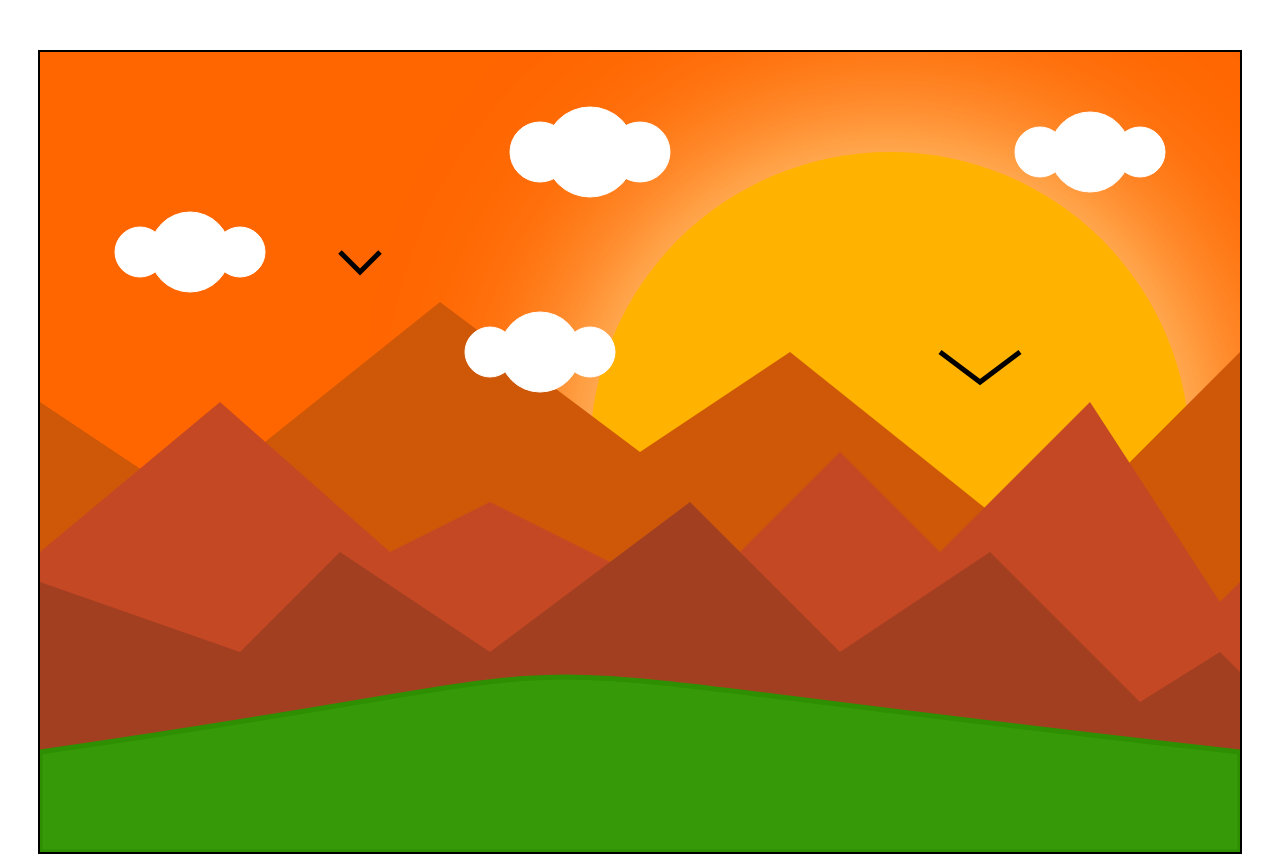
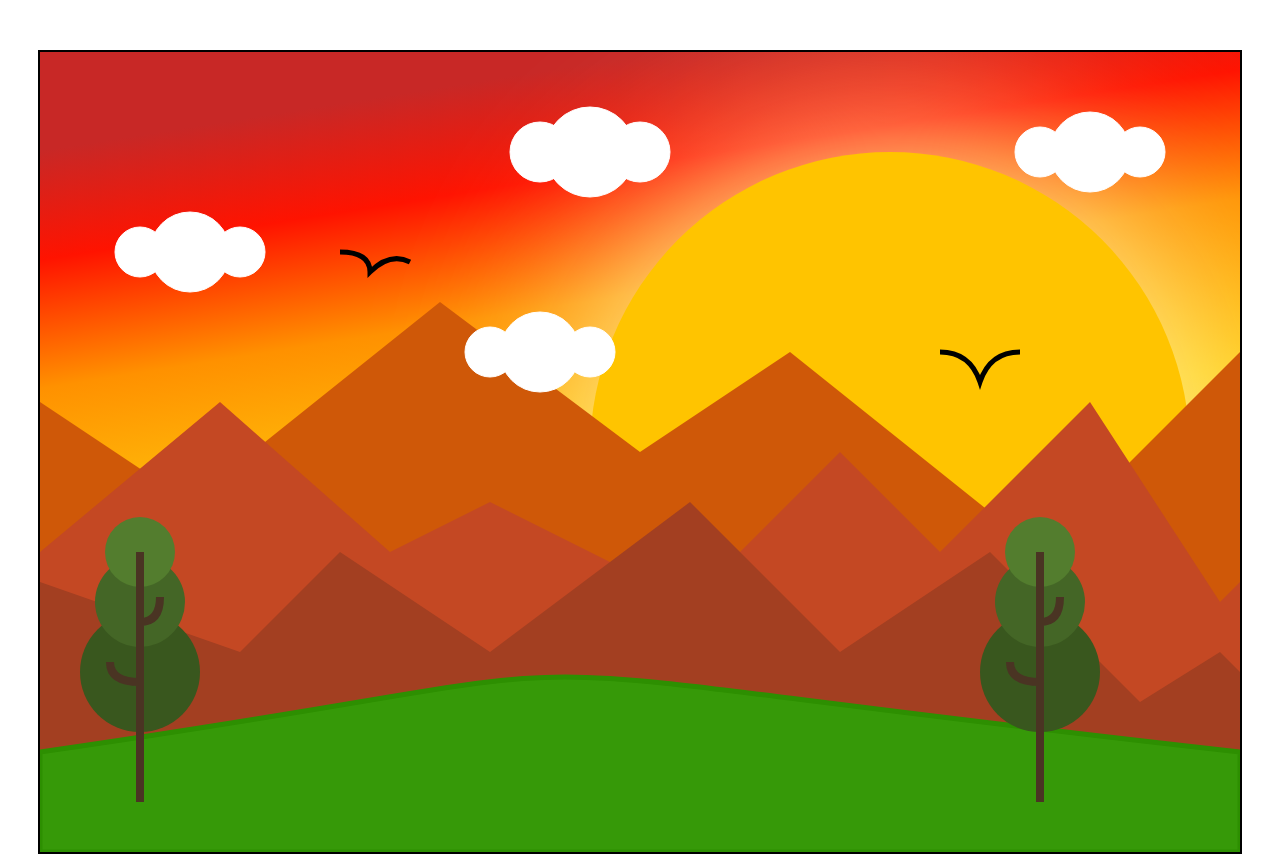
Before and after one commit to CauaSilva28/CanvasCenario, a plain HTML site: page index.html in a window 1280 px wide. Drawn offline with Linux system fonts and the light colour scheme.

Commit message:
Alterando javascript e css

```diff
--- a/css/estilo.css
+++ b/css/estilo.css
@@ -4,5 +4,6 @@
     margin-left:auto;
     margin-right:auto;
     margin-top:50px;
-    background-color:#ff6600;
+    background: linear-gradient(171deg, rgba(200,40,38,1) 10%, rgba(255,19,0,1) 21%, rgba(255,145,0,1) 34%,
+    rgba(255,199,12,1) 51%, rgba(253,210,52,1) 65%, rgba(252,247,69,1) 75%);
 }
--- a/js/script.js
+++ b/js/script.js
@@ -74,10 +74,10 @@ function sol(){
     ctx.shadowBlur = 200;
     ctx.beginPath();
     ctx.arc(850,400,300,0,Math.PI*2,true);
-    ctx.fillStyle = '#ffb300';
+    ctx.fillStyle = '#ffc400';
     ctx.fill();
 
-    ctx.shadowColor = "transparent";
+    ctx.shadowColor = 'transparent';
     ctx.shadowBlur = 0;
 }
 
@@ -128,16 +128,75 @@ function passaro(){
     ctx.strokeStyle = '#000';
     ctx.beginPath();
     ctx.moveTo(900,300);
-    ctx.lineTo(940,330);
-    ctx.lineTo(980,300);
+    ctx.quadraticCurveTo(930,300,940,330);
+    ctx.quadraticCurveTo(950,300,980,300);
     ctx.stroke();
 
     ctx.lineWidth = 5;
     ctx.strokeStyle = '#000';
     ctx.beginPath();
     ctx.moveTo(300,200);
-    ctx.lineTo(320,220);
-    ctx.lineTo(340,200);
+    ctx.quadraticCurveTo(330,200,330,220);
+    ctx.quadraticCurveTo(350,200,370,210);
+    ctx.stroke();
+}
+
+function arvores(){
+    ctx.beginPath();
+    ctx.arc(1000,620,60,0,Math.PI*2,true);
+    ctx.fillStyle = '#39571e';
+    ctx.fill();
+
+    ctx.beginPath();
+    ctx.arc(1000,550,45,0,Math.PI*2,true);
+    ctx.fillStyle = '#446626';
+    ctx.fill();
+
+    ctx.beginPath();
+    ctx.arc(1000,500,35,0,Math.PI*2,true);
+    ctx.fillStyle = '#537d2e';
+    ctx.fill();
+
+    ctx.beginPath();
+    ctx.strokeStyle = '#4a3423';
+    ctx.lineWidth = 8;
+    ctx.moveTo(1000,750);
+    ctx.lineTo(1000,630);
+    ctx.quadraticCurveTo(970,630,970,610);
+    ctx.moveTo(1000,630);
+    ctx.lineTo(1000,570);
+    ctx.quadraticCurveTo(1020,570,1020,545);
+    ctx.moveTo(1000,570);
+    ctx.lineTo(1000,500);
+    ctx.stroke();
+
+
+    ctx.beginPath();
+    ctx.arc(100,620,60,0,Math.PI*2,true);
+    ctx.fillStyle = '#39571e';
+    ctx.fill();
+
+    ctx.beginPath();
+    ctx.arc(100,550,45,0,Math.PI*2,true);
+    ctx.fillStyle = '#446626';
+    ctx.fill();
+
+    ctx.beginPath();
+    ctx.arc(100,500,35,0,Math.PI*2,true);
+    ctx.fillStyle = '#537d2e';
+    ctx.fill();
+
+    ctx.beginPath();
+    ctx.strokeStyle = '#4a3423';
+    ctx.lineWidth = 8;
+    ctx.moveTo(100,750);
+    ctx.lineTo(100,630);
+    ctx.quadraticCurveTo(70,630,70,610);
+    ctx.moveTo(100,630);
+    ctx.lineTo(100,570);
+    ctx.quadraticCurveTo(120,570,120,545);
+    ctx.moveTo(100,570);
+    ctx.lineTo(100,500);
     ctx.stroke();
 }
 
@@ -148,3 +207,4 @@ montanha2();
 chao();
 nuvens();
 passaro();
+arvores();
```
